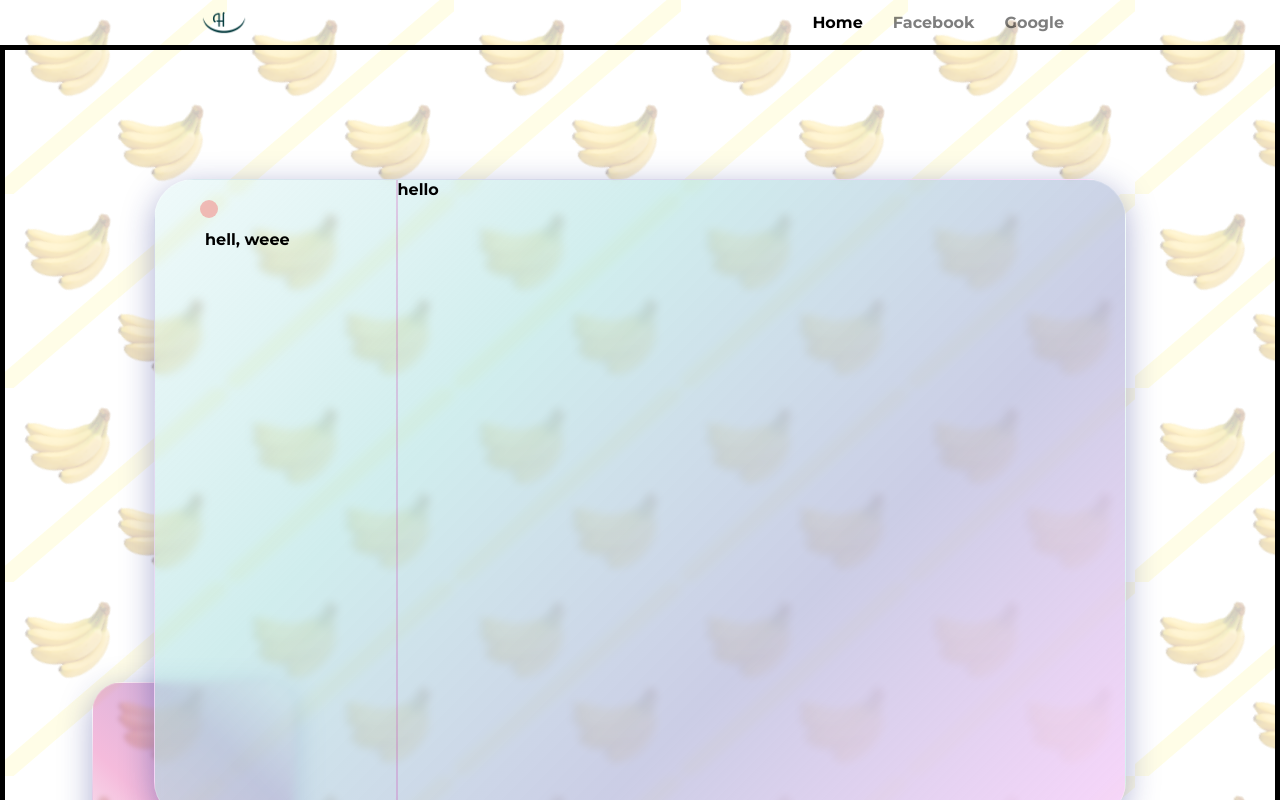
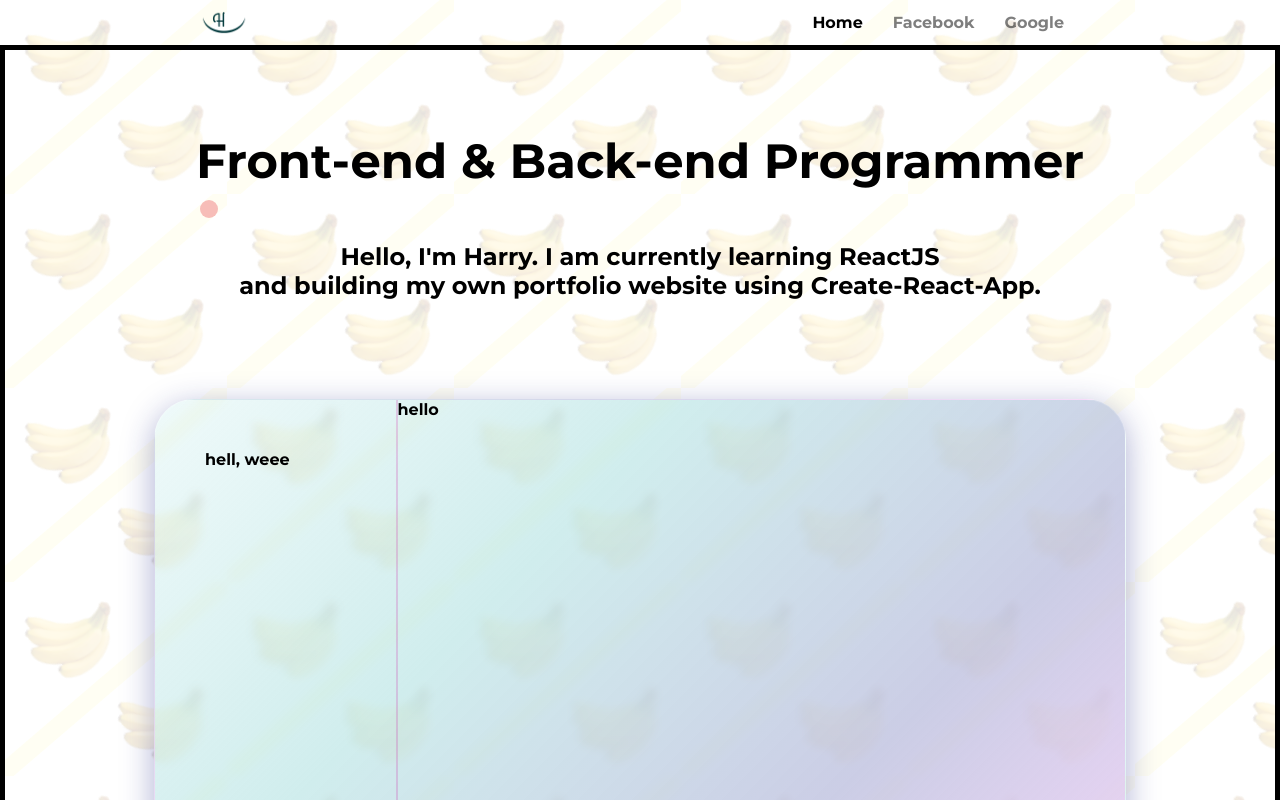
Before and after one commit to harryfung-kh/my-website, a React (Create React App) app: page / in a window 1280 px wide. Shown: the top 800 px of the page. Built offline with nearby package versions, Linux system fonts and the light colour scheme.

Commit message:
h1 and h2, and multi language support for future development

```diff
--- a/src/Global/BackgroundMask.css
+++ b/src/Global/BackgroundMask.css
@@ -3,6 +3,6 @@
     top: 0px;
     left: 0px;
     z-index: 0;
-    opacity: 0.3;
+    opacity: 0.15;
     background-image: url("../assets/repeat-banana.png");
 }
--- a/src/Global/ThreeGlass.css
+++ b/src/Global/ThreeGlass.css
@@ -69,12 +69,12 @@
 
 @keyframes bottom_glass_move {
     0% {
-        left: -12%;
+        left: -8%;
     }
     50% {
-        left: -6%;
+        left: -4%;
     }
     100% {
-        left: -12%;
+        left: -8%;
     }
 }
--- a/src/Pages/MainPage/ContentPage/Home.jsx
+++ b/src/Pages/MainPage/ContentPage/Home.jsx
@@ -1,10 +1,13 @@
 import React from 'react';
 import ThreeGlass from '../../../Global/ThreeGlass'
 import './Home.css'
+import en from '../../../assets/i18n/en.json';
 
 function Home() {
     return (
         <div id="home_container">
+            <h1>{en.h1FrontEndnBackEndProgrammer}</h1>
+            <h2>{en.h2Hello}</h2>
             <ThreeGlass />
 
         </div>
--- a/src/Pages/MainPage/MainPage.css
+++ b/src/Pages/MainPage/MainPage.css
@@ -6,6 +6,7 @@
     grid-template-rows: auto 1fr auto;
     --background-minion: url("../../assets/minion-background.jpg");
     --background-banana: url("../../assets/repeat-banana.png");
+    white-space: pre-line;
     /* background: linear-gradient(135deg, hsl(180, 35%, 91%), hsl(180, 45%, 85%), hsl(180, 45%, 80%), hsl(180, 40%, 87%)); */
 }
 
--- /dev/null
+++ b/src/assets/i18n/en.json
@@ -0,0 +1,4 @@
+{
+    "h1FrontEndnBackEndProgrammer": "Front-end & Back-end Programmer",
+    "h2Hello": "Hello, I'm Harry. I am currently learning ReactJS \n and building my own portfolio website using Create-React-App."
+}
--- a/src/index.css
+++ b/src/index.css
@@ -20,7 +20,18 @@
 p,
 div,
 a {
-  font-family: "Montserrat";
+  font-family: "Montserrat", sans-serif;
+}
+h1 {
+  font-size: 3em;
+}
+h2 {
+  text-align: center;
+  font-weight: 600;
+}
+
+a {
+  font-weight: 600;
 }
 
 .small_icon_i {
```
